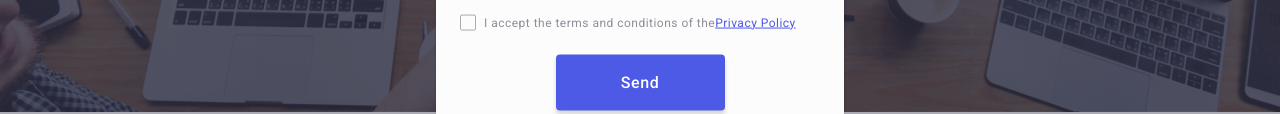
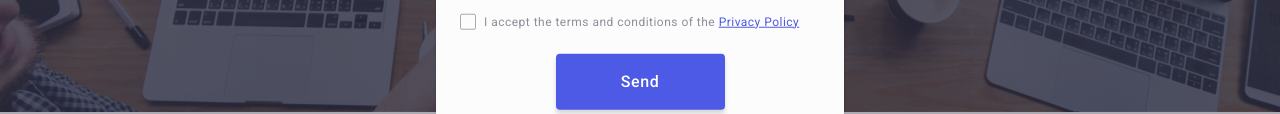
Before and after one commit to VovaDev777/goit-markup-hw-05, a plain HTML site: page index.html in a window 1280 px wide. Both pictures are taken after a click on the button "Order Service". Shown: the part 561-675 px from the top of the page. Drawn offline with nearby package versions, Linux system fonts and the light colour scheme.

Commit message:
Update style.css

```diff
--- a/css/style.css
+++ b/css/style.css
@@ -721,7 +721,7 @@ footer {
     font-weight: 400;
     letter-spacing: 0.04em;
     line-height: 1.17;
-    display: inline-flex;
+    display: block;
     align-items: center;
 }
 .privacy {
```
